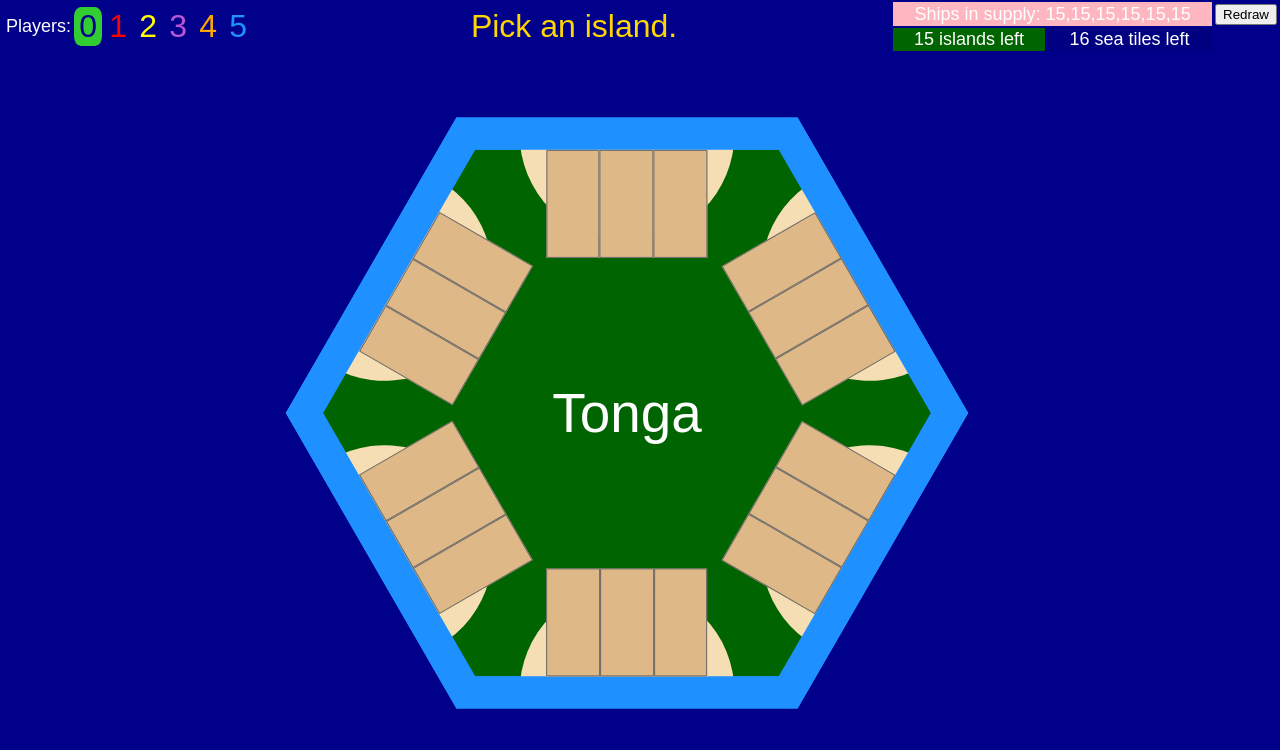
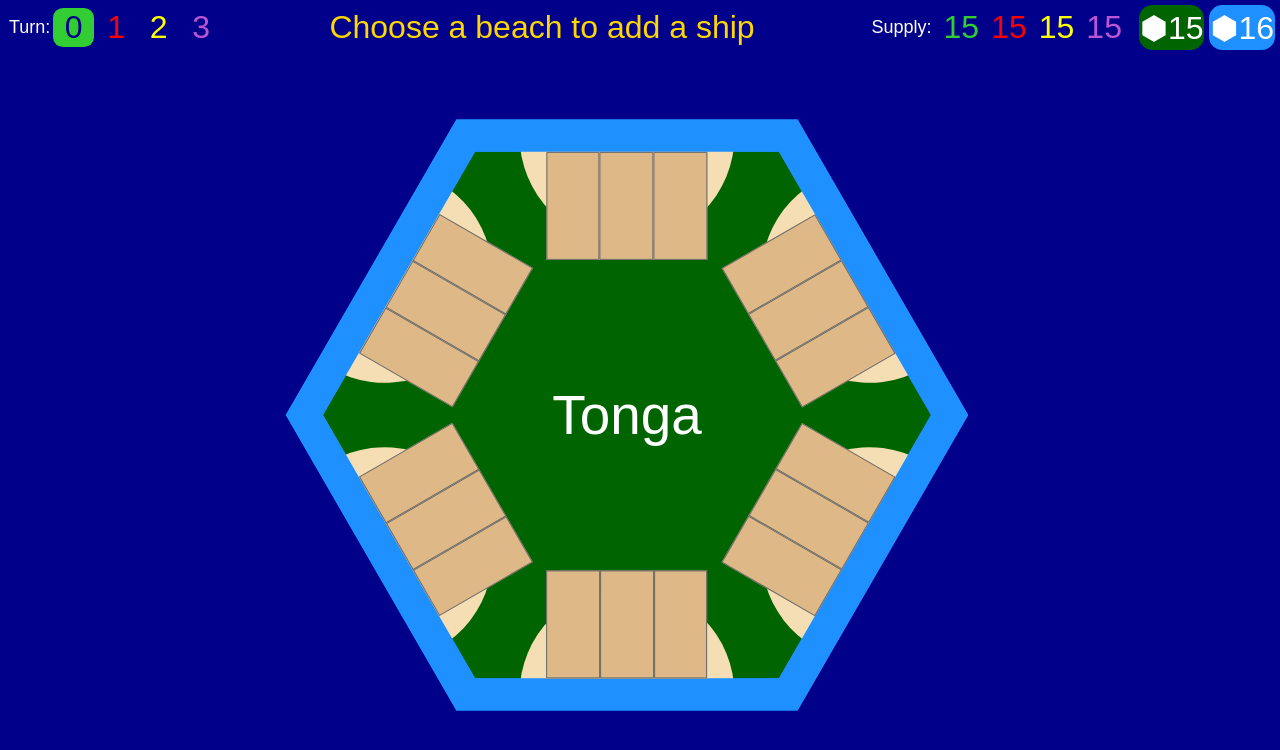
Before and after one commit to mtorpey/webgame, a plain HTML site: page index.html in a window 1280 px wide. Drawn offline with Linux system fonts and the light colour scheme.

Commit message:
Hints, nice supply views

```diff
--- a/game.js
+++ b/game.js
@@ -3,7 +3,14 @@
 var controller;
 
 window.onload = function() {
-    controller = new Controller(new Model(["Alice", "Bob", "Charlie", "Denise", "Egbert", "Fredwina"]), new View());
+    controller = new Controller(new Model([
+        "Alice",
+        "Bob",
+        //"Charlie",
+        //"Denise",
+        "Egbert",
+        "Fredwina"
+    ]), new View());
 }
 
 //
--- a/index.html
+++ b/index.html
@@ -14,20 +14,21 @@
   <body onresize="controller.draw();">
     <table id="extraControls">
       <tr>
-        <td id="turnView" rowspan="2">
-          <table id="turnViewTable">
+        <td id="turnView">
+          <table ="turnViewTable">
             <tr id="turnViewRow">
-              <td>Players:</td>
+              <td>Turn:</td>
             </tr>
           </table>
         </td>
-        <td id="hint" rowspan="2">Pick an island.</td>
-        <td id="supplyView" colspan="2">Unknown ships in supply</td>
-        <td>
-          <button onclick="controller.draw()">Redraw</button>
+        <td id="hint">Pick an island.</td>
+        <td id="supplyView">
+          <table class="supplyViewTable">
+            <tr id="supplyViewRow">
+              <td>Supply:</td>
+            </tr>
+          </table>
         </td>
-      </tr>
-      <tr>
         <td id="islandsLeftView">Unknown islands left</td>
         <td id="seaTilesLeftView">Unknown sea tiles left</td>
       </tr>
--- a/model.js
+++ b/model.js
@@ -548,6 +548,7 @@ class Model {
 
         // Mark this as a "valid moves" object for sending to the view
         obj.type = ChangeType.VALID_MOVES;
+        obj.turnPhase = this.turnPhase;
         return obj;
     }
 
--- a/style.css
+++ b/style.css
@@ -12,9 +12,13 @@ html, body {
     /*position: absolute;*/
     width: 100%;
     z-index: 1;
+    border-spacing: 5px;
 }
 
-.turnBox {
+.supplyViewTable {
+    border-spacing: 10px 0px;
+}
+.playerBox {
     border-radius: 25%;
     width: 30pt;
     color: white;
@@ -30,14 +34,19 @@ html, body {
     width: 50%;
 }
 #supplyView {
-    background-color: lightpink;
-    width: 25%;
+    width: 15%;
 }
 #islandsLeftView {
     background-color: darkgreen;
+    border-radius: 10pt;
+    width: 5%;
+    font-size: xx-large;
 }
 #seaTilesLeftView {
-    background-color: navy;
+    background-color: dodgerblue;
+    border-radius: 10pt;
+    width: 5%;
+    font-size: xx-large;
 }
 
 #gameCanvasContainer{
--- a/view.js
+++ b/view.js
@@ -41,6 +41,7 @@ class View {
     pathLabels = new Map();
 
     turnBox;
+    suppliesBox;
 
     validMoves = {};
 
@@ -89,8 +90,16 @@ class View {
         return document.getElementById('turnViewRow');
     }
 
+    get hintView() {
+        return document.getElementById('hint');
+    }
+
     get supplyView() {
         return document.getElementById('supplyView');
+    }
+
+    get supplyViewRow() {
+        return document.getElementById('supplyViewRow');
     }
 
     get islandsLeftView() {
@@ -282,6 +291,8 @@ class View {
         }
 
         this.drawGrid();
+
+        this.validMoves.turnPhase = model.turnPhase;
 
         this.presentValidMoves();
         this.presentCurrentPlayer(model.currentPlayer, model.nrPlayers);
@@ -712,6 +723,9 @@ class View {
     presentValidMoves(obj = this.validMoves) {
         this.validMoves = obj;
 
+        // Show the message
+        this.presentHint(this.getHintFromTurnPhase(obj.turnPhase));
+
         // Disable all beach slot buttons
         this.applySlotButtons((b) => {
             b.disabled = true;
@@ -773,8 +787,38 @@ class View {
         }
     }
 
+    presentHint(string) {
+        this.hintView.innerHTML = string;
+    }
+
+    getHintFromTurnPhase(turnPhase) {
+        switch(turnPhase) {
+        case TurnPhase.INITIAL_PLACEMENT: return "Choose a beach to add a ship";
+        case TurnPhase.RETRIEVE_ONE: return "Take back one of your ships so you can expand";
+        case TurnPhase.CHOOSING_EXPANSION_ISLAND: return "Choose an island for expansion";
+        case TurnPhase.EXPANDING: return "Choose a beach to add population to";
+        case TurnPhase.READY_TO_SAIL: return "Choose a direction to sail";
+        case TurnPhase.LANDING: return "Choose a beach to land on (click or drag)";
+        case TurnPhase.GAME_OVER: return "Game over!";  // maybe don't need?
+        default: console.assert(false, "turn phase '" + turnPhase + "' cannot be handled");
+        }
+    }
+
     presentSupplies(supplies) {
-        this.supplyView.innerHTML = "Ships in supply: " + supplies;
+        // Create boxes
+        if (!this.suppliesBox) {
+            this.suppliesBox = [];
+            for (let playerNo = 0; playerNo < supplies.length; playerNo++) {
+                this.suppliesBox[playerNo] = document.createElement("td");
+                this.suppliesBox[playerNo].classList = ["playerBox"];
+                this.suppliesBox[playerNo].innerHTML = "" + playerNo;
+                this.supplyViewRow.appendChild(this.suppliesBox[playerNo]);
+                this.suppliesBox[playerNo].style.color = COLOR_PLAYER[playerNo];
+            }
+        }
+        for (let playerNo = 0; playerNo < supplies.length; playerNo++) {
+            this.suppliesBox[playerNo].innerHTML = supplies[playerNo];
+        }
     }
 
     presentCurrentPlayer(currentPlayer, nrPlayers) {
@@ -783,7 +827,7 @@ class View {
             this.turnBox = [];
             for (let playerNo = 0; playerNo < nrPlayers; playerNo++) {
                 this.turnBox[playerNo] = document.createElement("td");
-                this.turnBox[playerNo].classList = ["turnBox"];
+                this.turnBox[playerNo].classList = ["playerBox"];
                 this.turnBox[playerNo].innerHTML = "" + playerNo;
                 this.turnViewRow.appendChild(this.turnBox[playerNo]);
             }
@@ -801,8 +845,8 @@ class View {
     }
 
     presentTilesLeft(nrIslandsLeft, nrSeaTilesLeft) {
-        this.islandsLeftView.innerHTML = nrIslandsLeft + " islands left";
-        this.seaTilesLeftView.innerHTML = nrSeaTilesLeft + " sea tiles left";
+        this.islandsLeftView.innerHTML = "&#x2B22;" + nrIslandsLeft;
+        this.seaTilesLeftView.innerHTML = "&#x2B22;" + nrSeaTilesLeft;
     }
 
     gameOver(winner, finalScores, finalTilesOccupied) {
```
